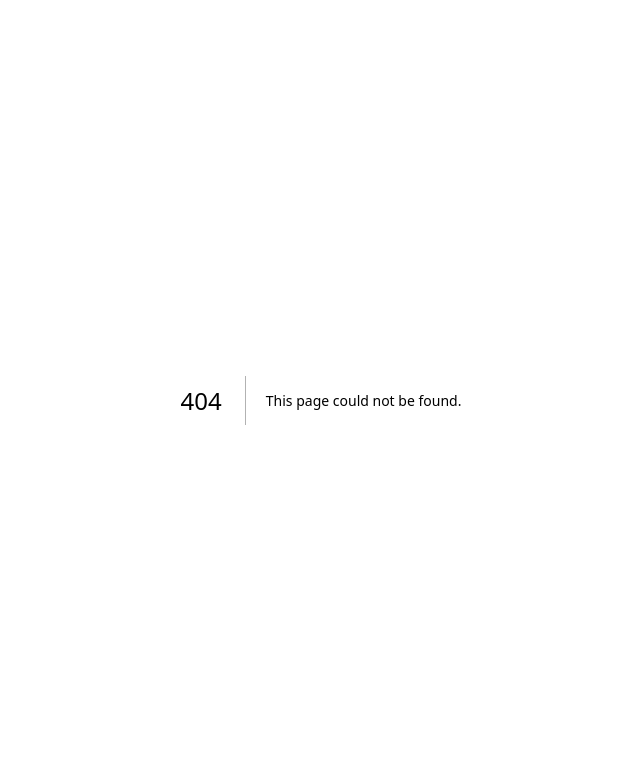
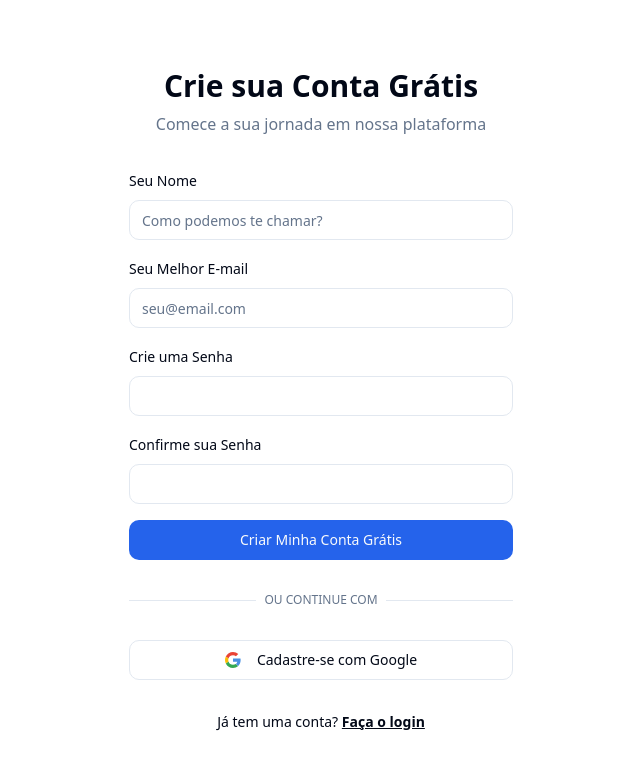
Before and after one commit to will-aam/Trylle, a Next.js app: page /signup in a window 1280 px wide. Before the commit this address had no page. Shown: the top 768 px of the page, without its empty margins (319-959 px from the left). Built offline with nearby package versions, Linux system fonts and the light colour scheme; no server answers.

Commit message:
Melhorias de login e auth

```diff
--- /dev/null
+++ b/src/app/auth/callback/route.ts
@@ -0,0 +1,43 @@
+import { cookies } from "next/headers";
+import { NextResponse } from "next/server";
+import { type CookieOptions, createServerClient } from "@supabase/ssr";
+
+export async function GET(request: Request) {
+  const { searchParams, origin } = new URL(request.url);
+  const code = searchParams.get("code");
+  // se houver um 'next' no URL, redirecionamos para lá depois do login
+  const next = searchParams.get("next") ?? "/";
+
+  if (code) {
+    const cookieStore = await cookies();
+    const supabase = createServerClient(
+      process.env.NEXT_PUBLIC_SUPABASE_URL!,
+      process.env.NEXT_PUBLIC_SUPABASE_ANON_KEY!,
+      {
+        cookies: {
+          get(name: string) {
+            return cookieStore.get(name)?.value;
+          },
+          set(name: string, value: string, options: CookieOptions) {
+            cookieStore.set({ name, value, ...options });
+          },
+          remove(name: string, options: CookieOptions) {
+            cookieStore.delete({ name, ...options });
+          },
+        },
+      }
+    );
+    const { error } = await supabase.auth.exchangeCodeForSession(code);
+    if (!error) {
+      return NextResponse.redirect(`${origin}${next}`);
+    }
+  }
+
+  // URL de redirecionamento em caso de erro
+  console.error(
+    "Erro na autenticação: o código de verificação é inválido ou expirou."
+  );
+  return NextResponse.redirect(
+    `${origin}/login?error=Falha na autenticação. Por favor, tente novamente.`
+  );
+}
--- /dev/null
+++ b/src/app/signup/page.tsx
@@ -0,0 +1,215 @@
+"use client";
+
+import { createClient } from "@/src/lib/supabase-client";
+import { useState } from "react";
+import Link from "next/link";
+import Image from "next/image";
+import { Button } from "@/src/components/ui/button";
+import { Input } from "@/src/components/ui/input";
+import { Label } from "@/src/components/ui/label";
+import { MailCheck, Chrome } from "lucide-react";
+
+export default function SignupPage() {
+  const supabase = createClient();
+  const [name, setName] = useState("");
+  const [email, setEmail] = useState("");
+  const [password, setPassword] = useState("");
+  const [confirmPassword, setConfirmPassword] = useState("");
+  const [error, setError] = useState<string | null>(null);
+  const [isLoading, setIsLoading] = useState(false);
+  const [isSubmitted, setIsSubmitted] = useState(false);
+
+  const handleSignup = async (e: React.FormEvent) => {
+    e.preventDefault();
+    setError(null);
+
+    if (password !== confirmPassword) {
+      setError("As senhas não coincidem.");
+      return;
+    }
+    setIsLoading(true);
+
+    try {
+      const { error } = await supabase.auth.signUp({
+        email,
+        password,
+        options: {
+          data: { name: name.trim() },
+          emailRedirectTo: `${window.location.origin}/`,
+        },
+      });
+
+      if (error) throw error;
+
+      setIsSubmitted(true);
+    } catch (error: unknown) {
+      setError(
+        error instanceof Error ? error.message : "Ocorreu um erro no cadastro."
+      );
+    } finally {
+      setIsLoading(false);
+    }
+  };
+
+  // NOVA FUNÇÃO: Cadastro com Google
+  const handleGoogleSignup = async () => {
+    setIsLoading(true);
+    setError(null);
+    try {
+      const { error } = await supabase.auth.signInWithOAuth({
+        provider: "google",
+        options: {
+          redirectTo: `${window.location.origin}/auth/callback`,
+        },
+      });
+      if (error) throw error;
+    } catch (error: unknown) {
+      setError(error instanceof Error ? error.message : "Ocorreu um erro");
+    } finally {
+      setIsLoading(false);
+    }
+  };
+
+  return (
+    <div className="min-h-screen w-full flex items-center justify-center">
+      <div className="w-full max-w-md mx-4">
+        <div className="flex items-center justify-center py-12 px-4 sm:px-6 lg:px-8">
+          <div className="w-full space-y-8">
+            {isSubmitted ? (
+              <div className="text-center space-y-4 p-8 bg-muted/50 rounded-lg">
+                <MailCheck className="mx-auto h-12 w-12 text-green-500" />
+                <h1 className="text-2xl font-bold">Confirme seu E-mail</h1>
+                <p className="text-muted-foreground">
+                  Enviamos um link de confirmação para o seu e-mail. Por favor,
+                  clique no link para ativar sua conta e fazer o login.
+                </p>
+                <Button asChild variant="outline">
+                  <Link href="/login">Voltar para o Login</Link>
+                </Button>
+              </div>
+            ) : (
+              <>
+                <div className="text-center space-y-2">
+                  <h1 className="text-3xl font-bold">Crie sua Conta Grátis</h1>
+                  <p className="text-muted-foreground">
+                    Comece a sua jornada em nossa plataforma
+                  </p>
+                </div>
+
+                <form onSubmit={handleSignup} className="space-y-4">
+                  <div className="space-y-2">
+                    <Label htmlFor="name">Seu Nome</Label>
+                    <Input
+                      id="name"
+                      type="text"
+                      placeholder="Como podemos te chamar?"
+                      required
+                      value={name}
+                      onChange={(e) => setName(e.target.value)}
+                    />
+                  </div>
+                  <div className="space-y-2">
+                    <Label htmlFor="email">Seu Melhor E-mail</Label>
+                    <Input
+                      id="email"
+                      type="email"
+                      placeholder="seu@email.com"
+                      required
+                      value={email}
+                      onChange={(e) => setEmail(e.target.value)}
+                    />
+                  </div>
+                  <div className="space-y-2">
+                    <Label htmlFor="password">Crie uma Senha</Label>
+                    <Input
+                      id="password"
+                      type="password"
+                      required
+                      value={password}
+                      onChange={(e) => setPassword(e.target.value)}
+                    />
+                  </div>
+                  <div className="space-y-2">
+                    <Label htmlFor="confirmPassword">Confirme sua Senha</Label>
+                    <Input
+                      id="confirmPassword"
+                      type="password"
+                      required
+                      value={confirmPassword}
+                      onChange={(e) => setConfirmPassword(e.target.value)}
+                    />
+                  </div>
+                  {error && (
+                    <div className="text-sm text-destructive bg-destructive/10 p-3 rounded-lg">
+                      {error}
+                    </div>
+                  )}
+                  <Button type="submit" className="w-full" disabled={isLoading}>
+                    {isLoading
+                      ? "Criando conta..."
+                      : "Criar Minha Conta Grátis"}
+                  </Button>
+                </form>
+
+                {/* SEPARADOR E BOTÃO DO GOOGLE */}
+                <div className="relative">
+                  <div className="absolute inset-0 flex items-center">
+                    <span className="w-full border-t" />
+                  </div>
+                  <div className="relative flex justify-center text-xs uppercase">
+                    <span className="bg-background px-2 text-muted-foreground">
+                      Ou continue com
+                    </span>
+                  </div>
+                </div>
+                <Button
+                  type="button"
+                  variant="outline"
+                  className="w-full"
+                  onClick={handleGoogleSignup}
+                  disabled={isLoading}
+                >
+                  <svg className="w-5 h-5 mr-2" viewBox="0 0 24 24">
+                    <path
+                      fill="#EA4335"
+                      d="M5.266 9.765A7.077 7.077 0 0 1 12 4.909c1.69 0 3.218.6 4.418 1.582L19.91 3C17.782 1.145 15.055 0 12 0 7.27 0 3.198 2.698 1.24 6.65l4.026 3.115z"
+                    />
+                    <path
+                      fill="#34A853"
+                      d="M16.04 18.013c-1.09.703-2.474 1.078-4.04 1.078a7.077 7.077 0 0 1-6.723-4.823l-4.04 3.067A11.965 11.965 0 0 0 12 24c2.933 0 5.735-1.043 7.834-3l-3.793-2.987z"
+                    />
+                    <path
+                      fill="#4A90E2"
+                      d="M19.834 21c2.195-2.048 3.62-5.096 3.62-9 0-.71-.109-1.473-.272-2.182H12v4.637h6.436c-.317 1.559-1.17 2.766-2.395 3.558L19.834 21z"
+                    />
+                    <path
+                      fill="#FBBC05"
+                      d="M5.277 14.268A7.12 7.12 0 0 1 4.909 12c0-.782.125-1.533.357-2.235L1.24 6.65A11.934 11.934 0 0 0 0 12c0 1.92.445 3.73 1.237 5.335l4.04-3.067z"
+                    />
+                  </svg>
+                  Cadastre-se com Google
+                </Button>
+
+                <div className="mt-4 text-center text-sm">
+                  Já tem uma conta?{" "}
+                  <Link href="/login" className="underline font-semibold">
+                    Faça o login
+                  </Link>
+                </div>
+              </>
+            )}
+          </div>
+        </div>
+        {/* <div className="hidden bg-muted lg:block">
+        <Image
+          src="/placeholder.jpg"
+          alt="Imagem de fundo da página de cadastro"
+          width="1920"
+          height="1080"
+          className="h-full w-full object-cover dark:brightness-[0.2]"
+        />
+      </div> */}
+      </div>
+    </div>
+  );
+}
```
Also changed, not shown: public/banner.jpg (deleted).
